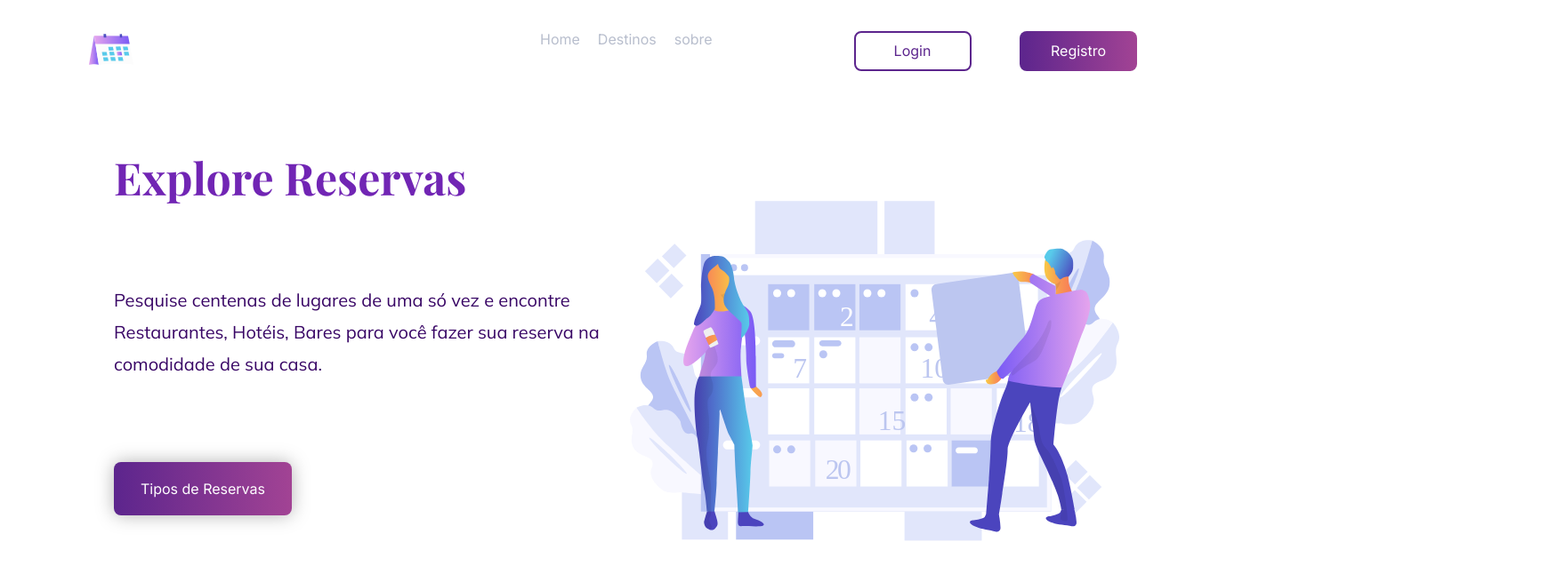
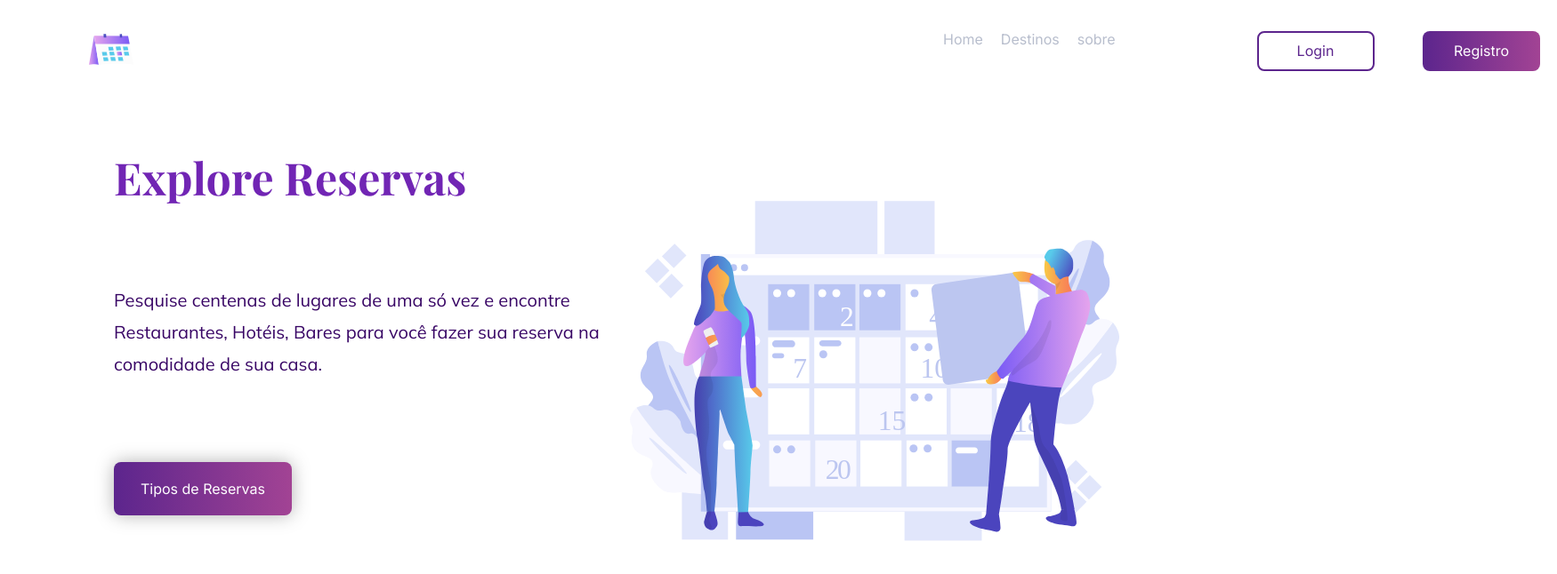
Before and after one commit to HEINRICK7/Booking_app, a React (Create React App) app: page / in a window 1280 px wide. Shown: the top 646 px of the page at 89% size, 1750 px wide, since content can reach past the window. Built offline with nearby package versions, Linux system fonts and the light colour scheme.

Commit message:
modified: src/components/Nav/styles.css

```diff
--- a/src/components/Nav/styles.css
+++ b/src/components/Nav/styles.css
@@ -15,7 +15,7 @@
     position: absolute;
     width: 750px;
     height: 60px;
-    left: 547px;
+    left: 1000px;
     top: 35px;
 
 }
```
